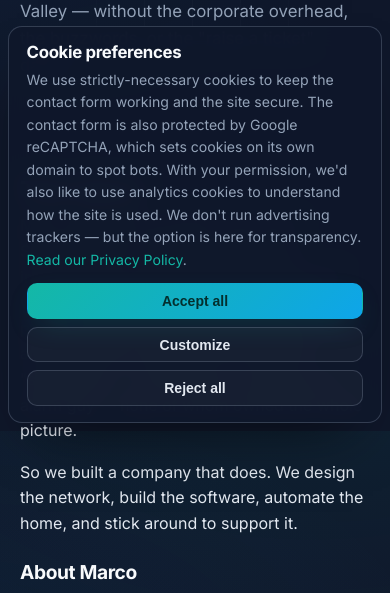
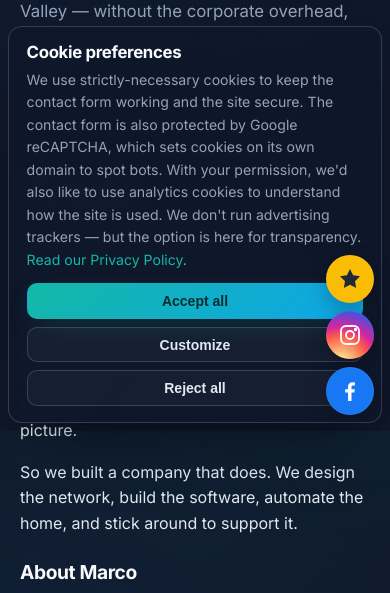
Before and after one commit to Comm4nd0/luma-tech-solutions, a Django app: page /about/ in a window 390 px wide. Shown: the part 413-1006 px from the top of the page. Run offline with Django 5.2, Linux system fonts and the light colour scheme.

Commit message:
feat: extend floating button to a four-icon social bar
Adds Facebook, Instagram and Google Review alongside the existing WhatsApp
button — same set as the footer "Other ways to reach us" block, so the call-
to-actions now match in both places.

Stacked vertically at bottom-right with WhatsApp at the bottom (closest to
the thumb on mobile, primary action). Each uses its platform brand colour
(WhatsApp green, Facebook blue, Instagram radial gradient, Google review
gold with dark icon for contrast). All four are tagged with Plausible event
names so we can see which channel converts.

The wrapper renders unconditionally — the social URLs are static. WhatsApp
stays gated on SITE_WHATSAPP_E164 so it can still be hidden in non-prod.

Co-Authored-By: Claude Opus 4.7 (1M context) <noreply@anthropic.com>

```diff
--- a/static/css/site.css
+++ b/static/css/site.css
@@ -1537,53 +1537,68 @@ footer.site-footer {
   text-align: center;
 }
 
-/* ---------- WhatsApp floating button ---------- */
-.whatsapp-fab {
+/* ---------- Social floating action bar ---------- */
+.social-fab {
   position: fixed;
   bottom: 1.5rem;
   right: 1.5rem;
   z-index: 100;
+  display: flex;
+  flex-direction: column;
+  gap: 0.6rem;
+}
+.social-fab__btn {
   display: inline-grid;
   place-items: center;
   width: 56px;
   height: 56px;
   border-radius: 50%;
-  background: #25D366;
   color: #fff;
+  text-decoration: none;
   box-shadow: 0 6px 20px rgba(0, 0, 0, 0.25), 0 0 0 1px rgba(255, 255, 255, 0.05) inset;
-  text-decoration: none;
-  transition: transform 0.18s ease, box-shadow 0.18s ease, background 0.18s ease;
-}
-.whatsapp-fab:hover {
+  transition: transform 0.18s ease, box-shadow 0.18s ease, filter 0.18s ease;
+}
+.social-fab__btn:hover {
   transform: translateY(-2px);
-  background: #1ebe5d;
+  filter: brightness(1.08);
   box-shadow: 0 10px 28px rgba(0, 0, 0, 0.32), 0 0 0 1px rgba(255, 255, 255, 0.08) inset;
   color: #fff;
 }
-.whatsapp-fab:focus-visible {
+.social-fab__btn:focus-visible {
   outline: 2px solid var(--accent);
   outline-offset: 3px;
 }
-.whatsapp-fab svg {
-  width: 30px;
-  height: 30px;
+.social-fab__btn svg {
+  width: 28px;
+  height: 28px;
   display: block;
 }
+.social-fab__btn--whatsapp  { background: #25D366; }
+.social-fab__btn--facebook  { background: #1877F2; }
+.social-fab__btn--instagram {
+  background: radial-gradient(circle at 30% 110%,
+    #fdf497 0%, #fdf497 5%, #fd5949 45%, #d6249f 60%, #285AEB 90%);
+}
+.social-fab__btn--google    { background: #FBBC05; color: #1f2937; }
+.social-fab__btn--google:hover { color: #1f2937; }
 @media (max-width: 540px) {
-  .whatsapp-fab {
+  .social-fab {
     bottom: 1rem;
     right: 1rem;
+    gap: 0.5rem;
+  }
+  .social-fab__btn {
     width: 48px;
     height: 48px;
   }
-  .whatsapp-fab svg {
-    width: 26px;
-    height: 26px;
+  .social-fab__btn svg {
+    width: 24px;
+    height: 24px;
   }
 }
 @media (prefers-reduced-motion: reduce) {
-  .whatsapp-fab,
-  .whatsapp-fab:hover {
+  .social-fab__btn,
+  .social-fab__btn:hover {
     transition: none;
     transform: none;
   }
--- a/templates/base.html
+++ b/templates/base.html
@@ -193,9 +193,28 @@
 
   {% include 'partials/_cookie_consent.html' %}
 
+  <div class="social-fab" role="group" aria-label="Contact and social links">
+    <a href="https://g.page/r/CVzZIQHfjwivEAI/review"
+       class="social-fab__btn social-fab__btn--google plausible-event-name=Google+Review+Click"
+       target="_blank" rel="noopener"
+       aria-label="Leave us a Google review">
+      {% include 'partials/_icons.html' with name='star' %}
+    </a>
+    <a href="https://www.instagram.com/luma_tech_solutions/"
+       class="social-fab__btn social-fab__btn--instagram plausible-event-name=Instagram+Click"
+       target="_blank" rel="noopener"
+       aria-label="Luma Tech on Instagram">
+      {% include 'partials/_icons.html' with name='instagram' %}
+    </a>
+    <a href="https://www.facebook.com/profile.php?id=61560720497065"
+       class="social-fab__btn social-fab__btn--facebook plausible-event-name=Facebook+Click"
+       target="_blank" rel="noopener"
+       aria-label="Luma Tech on Facebook">
+      {% include 'partials/_icons.html' with name='facebook' %}
+    </a>
     {% if SITE_WHATSAPP_E164 %}
     <a href="https://wa.me/{{ SITE_WHATSAPP_E164|cut:'+' }}?text=Hi%2C%20I%20saw%20your%20website%20and%20wanted%20to%20chat..."
-     class="whatsapp-fab plausible-event-name=WhatsApp+Click"
+       class="social-fab__btn social-fab__btn--whatsapp plausible-event-name=WhatsApp+Click"
        target="_blank" rel="noopener"
        aria-label="Chat with us on WhatsApp">
       <svg viewBox="0 0 24 24" fill="currentColor" aria-hidden="true">
@@ -203,6 +222,7 @@
       </svg>
     </a>
     {% endif %}
+  </div>
 
   <script src="{% static 'js/site.js' %}" defer></script>
   <script src="{% static 'js/cookie-consent.js' %}" defer></script>
```
Lines whose indentation alone changed are shown as unchanged.
